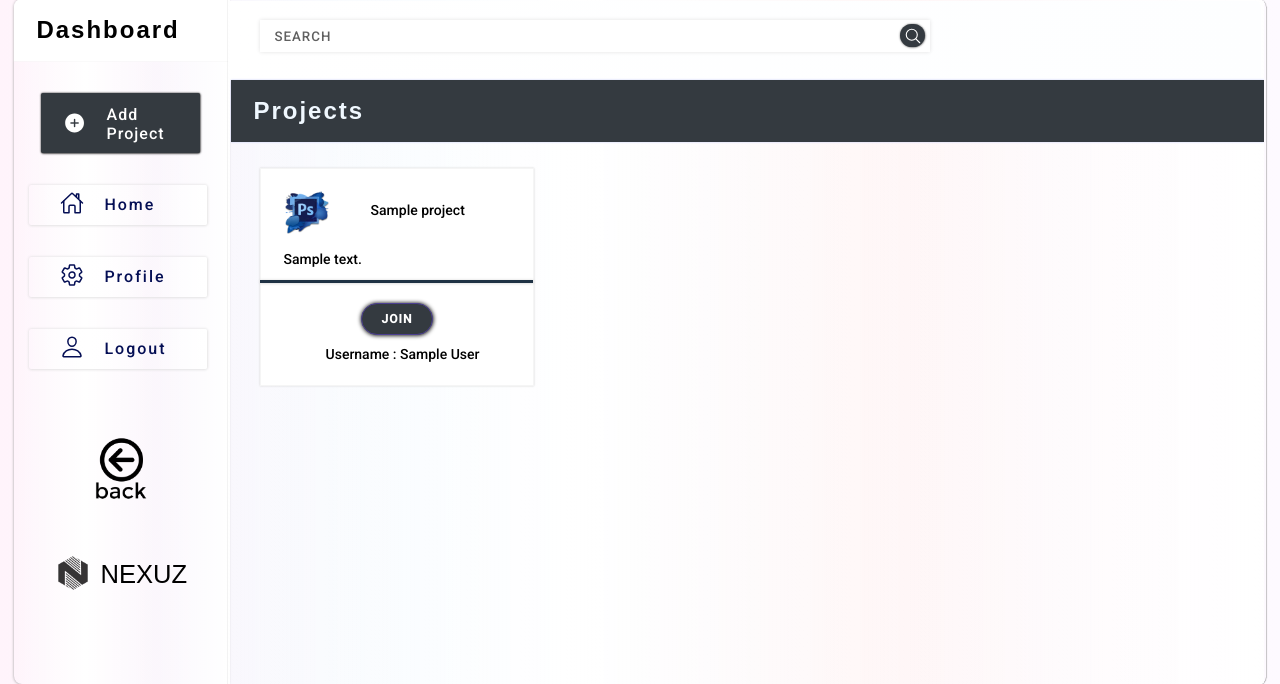
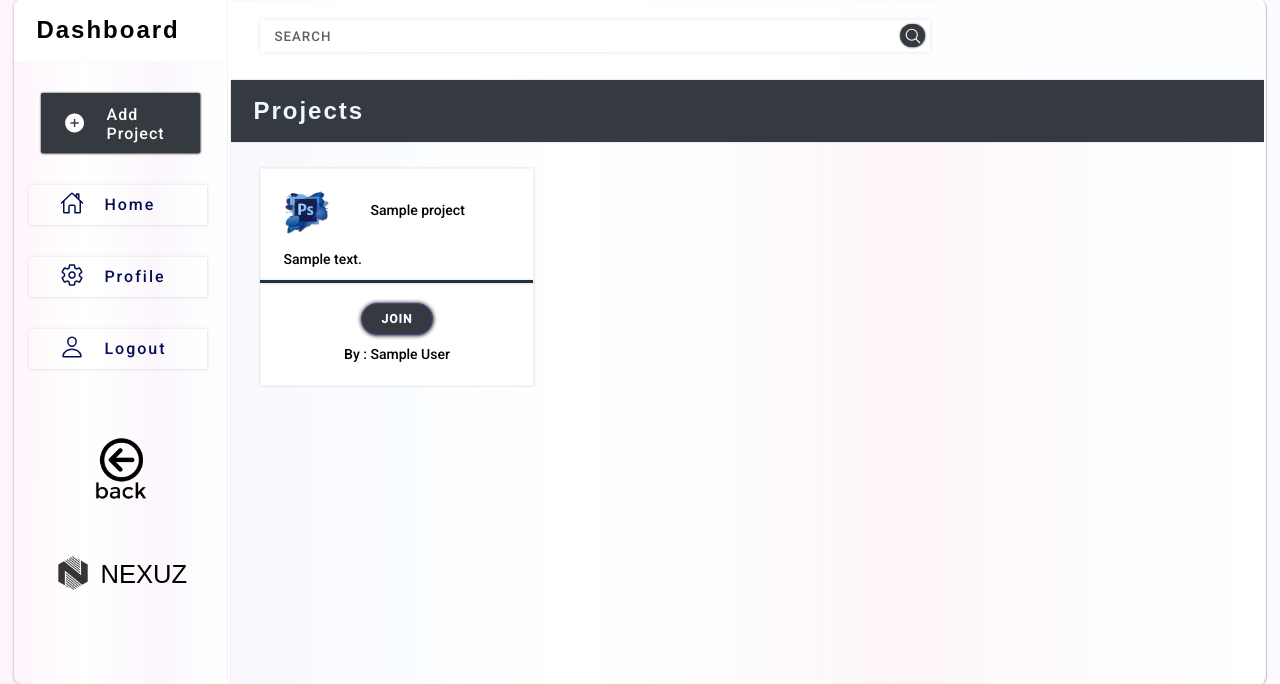
Before and after one commit to shubpotadar/NEXUZ, a PHP site: page /projects.php in a window 1280 px wide. Shown: the part 29-713 px from the top of the page. Run offline with PHP 8.4, Linux system fonts and the light colour scheme; the visitor is signed in with stand-in values (Sample User, id 1); tables that the repository leaves empty or names only in its code hold one stand-in row (values such as "Sample post"); some libraries are stand-ins or nearby versions; some web fonts are replaced.

Commit message:
projects

```diff
--- a/projects.php
+++ b/projects.php
@@ -106,6 +106,9 @@ $resultproject = mysqli_query($conn,"SELECT * FROM  project ");
 
                 <?php
                while($rows=mysqli_fetch_array($resultproject)){
+                $var=$rows['project_id'];
+               $ruser = mysqli_query($conn,"SELECT * FROM users where userid =$var ");
+               $rowuser=mysqli_fetch_array($ruser);
             ?>
 
                     <div class='box'>
@@ -118,7 +121,7 @@ $resultproject = mysqli_query($conn,"SELECT * FROM  project ");
                         <div class='buttons-container'>
                             <a class='buttons' href='#'>Join</a>
                             </div>
-                            <p style="text-align: center;">Username : <?php echo $_SESSION['name']; ?></p>
+                            <p style="text-align: center; margin: 9px 0px 0px 0px;">By : <?php echo $rowuser['name']; ?></p>
                     </div>
                     <?php
         // close while loop
```
